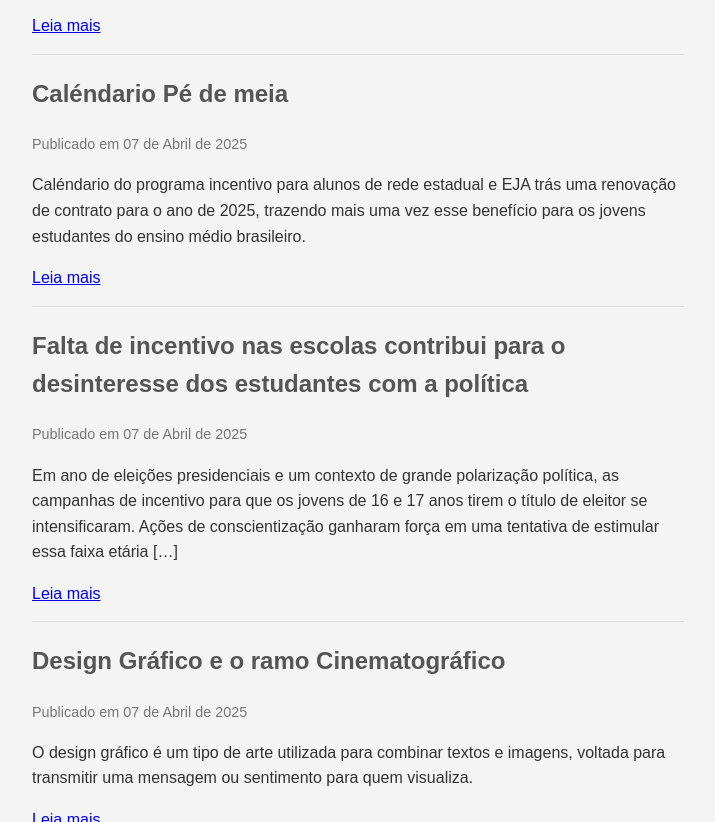
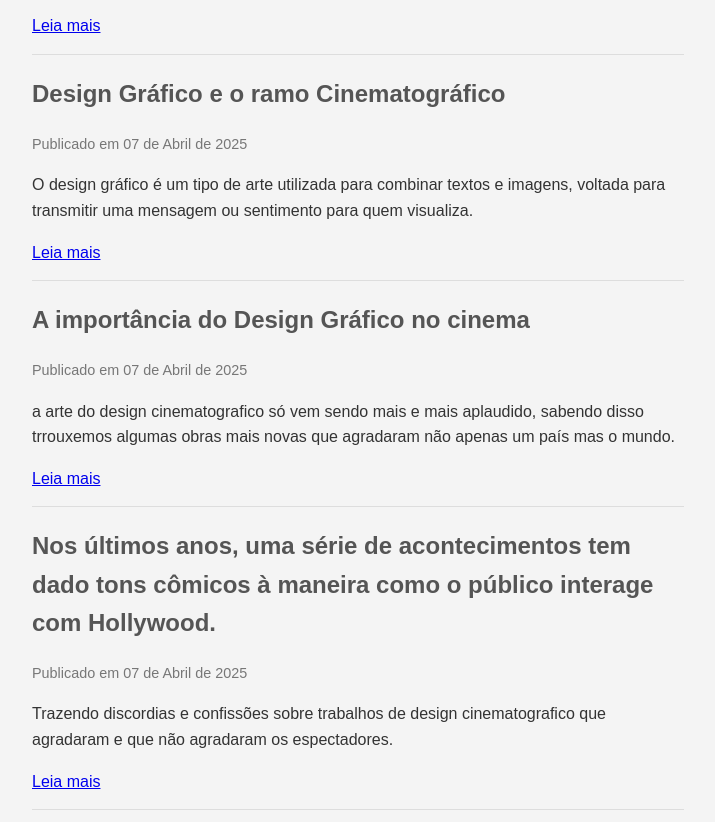
Before and after one commit to edulopes0810/Designec, a plain HTML site: page index.html in a window 1280 px wide. Shown: the part 549-1371 px from the top of the page, without its empty margins (128-843 px from the left). Drawn offline with Linux system fonts and the light colour scheme.

Commit message:
Update index.html
.1

```diff
--- a/index.html
+++ b/index.html
@@ -119,19 +119,7 @@
                 <a href="página3.html">Leia mais</a>
             </article>
 
-            <article class="article">
-                <h2>Caléndario Pé de meia</h2>
-                <p class="date">Publicado em 07 de Abril de 2025</p>
-                <p>Caléndario do programa incentivo para alunos de rede estadual e EJA trás uma renovação de contrato para o ano de 2025, trazendo mais uma vez esse benefício para os jovens estudantes do ensino médio brasileiro.</p>
-                <a href="página4.html">Leia mais</a>
-            </article>
 
-			<article class="article">
-                <h2>Falta de incentivo nas escolas contribui para o desinteresse dos estudantes com a política</h2>
-                <p class="date">Publicado em 07 de Abril de 2025</p>
-                <p>Em ano de eleições presidenciais e um contexto de grande polarização política, as campanhas de incentivo para que os jovens de 16 e 17 anos tirem o título de eleitor se intensificaram. Ações de conscientização ganharam força em uma tentativa de estimular essa faixa etária […]</p>
-                <a href="página6.html">Leia mais</a>
-            </article>
 
 			<article class="article">
                 <h2>Design Gráfico e o ramo Cinematográfico</h2>
```
